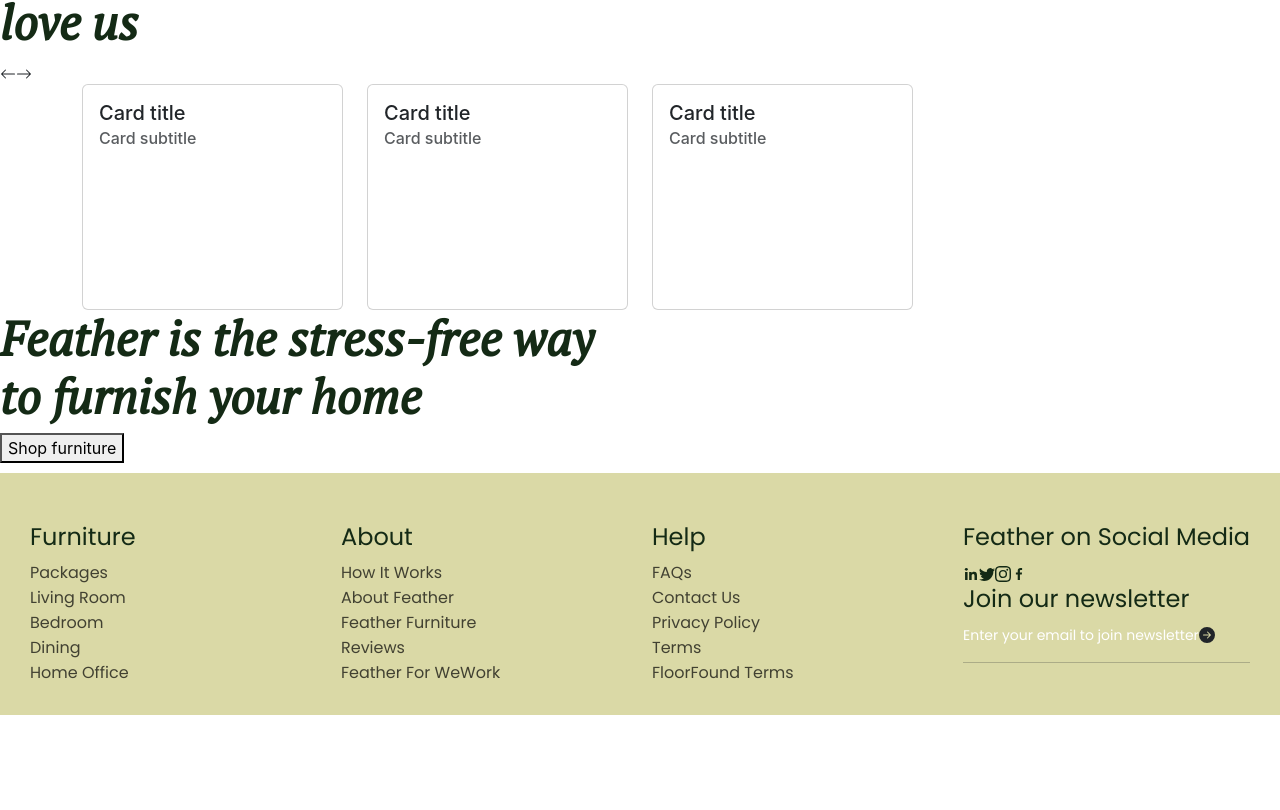
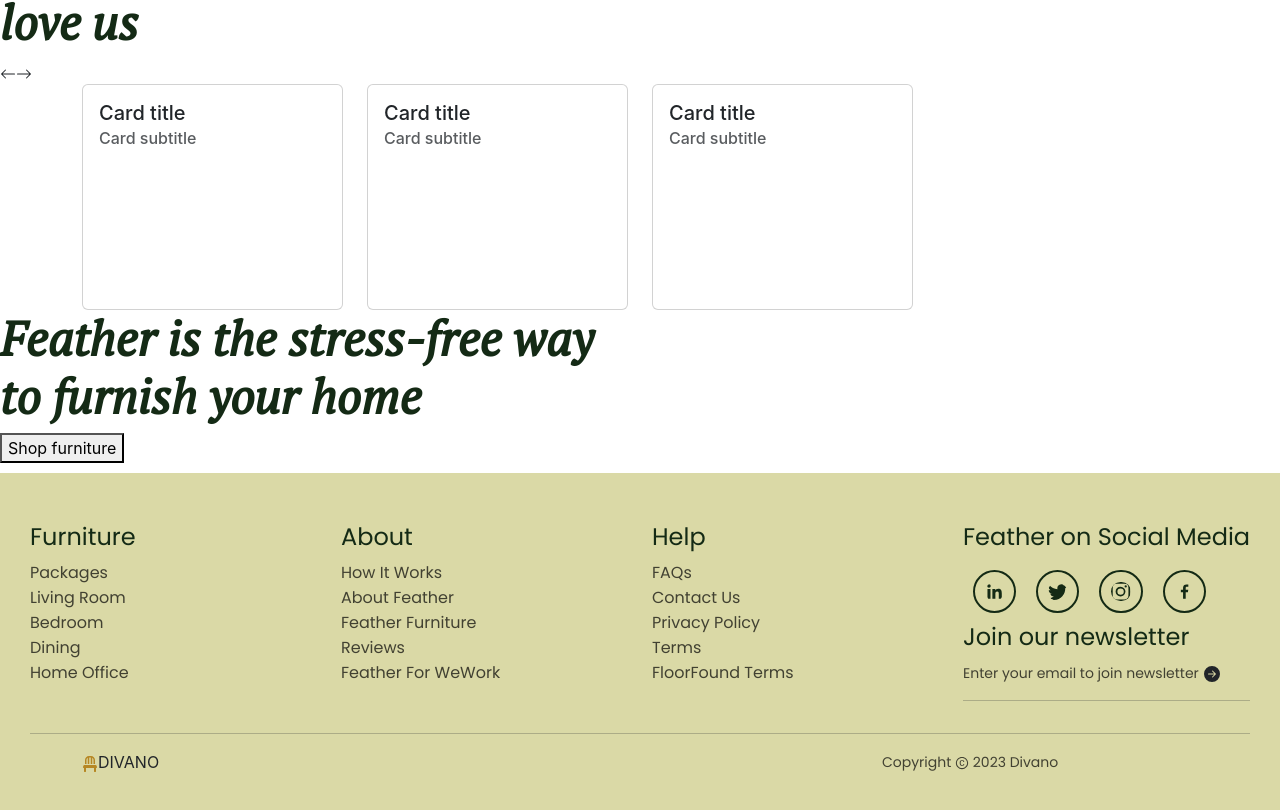
Before and after one commit to Jenna0430/furniture-shop, a React (Create React App) app: page / in a window 1280 px wide. Shown: the part 2390-3200 px from the top of the page. Before the commit the page ends 3105 px from the top, so only its background shows below. Built offline with nearby package versions, Linux system fonts and the light colour scheme; the HTML template or start-up script is replaced by a standard one.

Commit message:
styling the footer element

```diff
--- a/src/components/footer/Footer.js
+++ b/src/components/footer/Footer.js
@@ -4,6 +4,9 @@
 import {BiLogoLinkedin} from "react-icons/bi"
 import {BsInstagram} from "react-icons/bs"
 import {BiLogoFacebook} from "react-icons/bi"
+import {FaChair} from "react-icons/fa"
+import {AiOutlineCopyrightCircle} from "react-icons/ai"
+
 import "./footer.css"
 
 const Footer = () => {
@@ -54,9 +57,23 @@
             <a href=""><BiLogoFacebook className='socials'/></a>
 
             <h4 className='secondHeading'>Join our newsletter</h4>
-            <small><a href="">Enter your email to join newsletter</a></small>
+            <small className='email-link'><a href="">Enter your email to join newsletter</a></small>
             <BsFillArrowRightCircleFill/>
             <hr />
+          </div>
+        </div>
+
+        <hr />
+        <div className="container">
+          <div className="row">
+            <div className="col-8">
+            <FaChair className='icon'/>
+             DIVANO
+            </div>
+
+            <div className="col-4">
+              <p><small>Copyright <AiOutlineCopyrightCircle/> 2023 Divano</small></p>
+            </div>
           </div>
         </div>
       </div>
--- a/src/components/footer/footer.css
+++ b/src/components/footer/footer.css
@@ -9,6 +9,32 @@
   color: var(--textColor)!important;
 }
 
+.footer-bottom span a:hover{
+  color: var(--secondaryColor)!important;
+}
+
 .socials{
   color: var(--primaryColor);
+  margin: 10px;
+  padding: 10px;
+  font-size: 2.7rem;
+  border: 2px solid var(--primaryColor);
+  border-radius: 50%;
 }
+.socials:hover{
+  color: var(--secondaryColor);
+  background-color: var(--primaryColor);
+}
+
+.email-link a{
+  color: var(--textColor)!important;
+  margin-right: 5px;
+}
+.email-link a:hover{
+  text-decoration: underline;
+}
+
+p small{
+  color: var(--textColor);
+  margin-left: 40px;
+}
```
